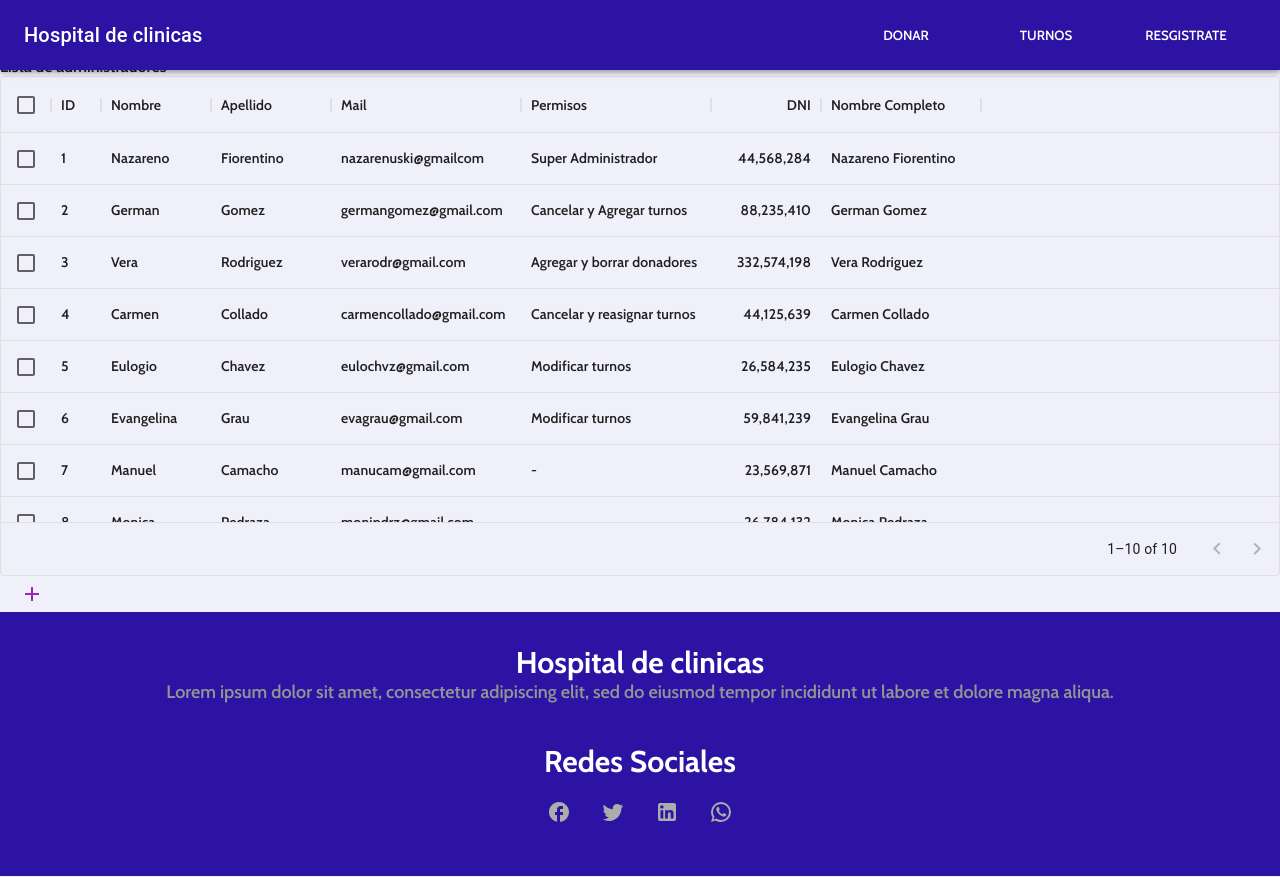
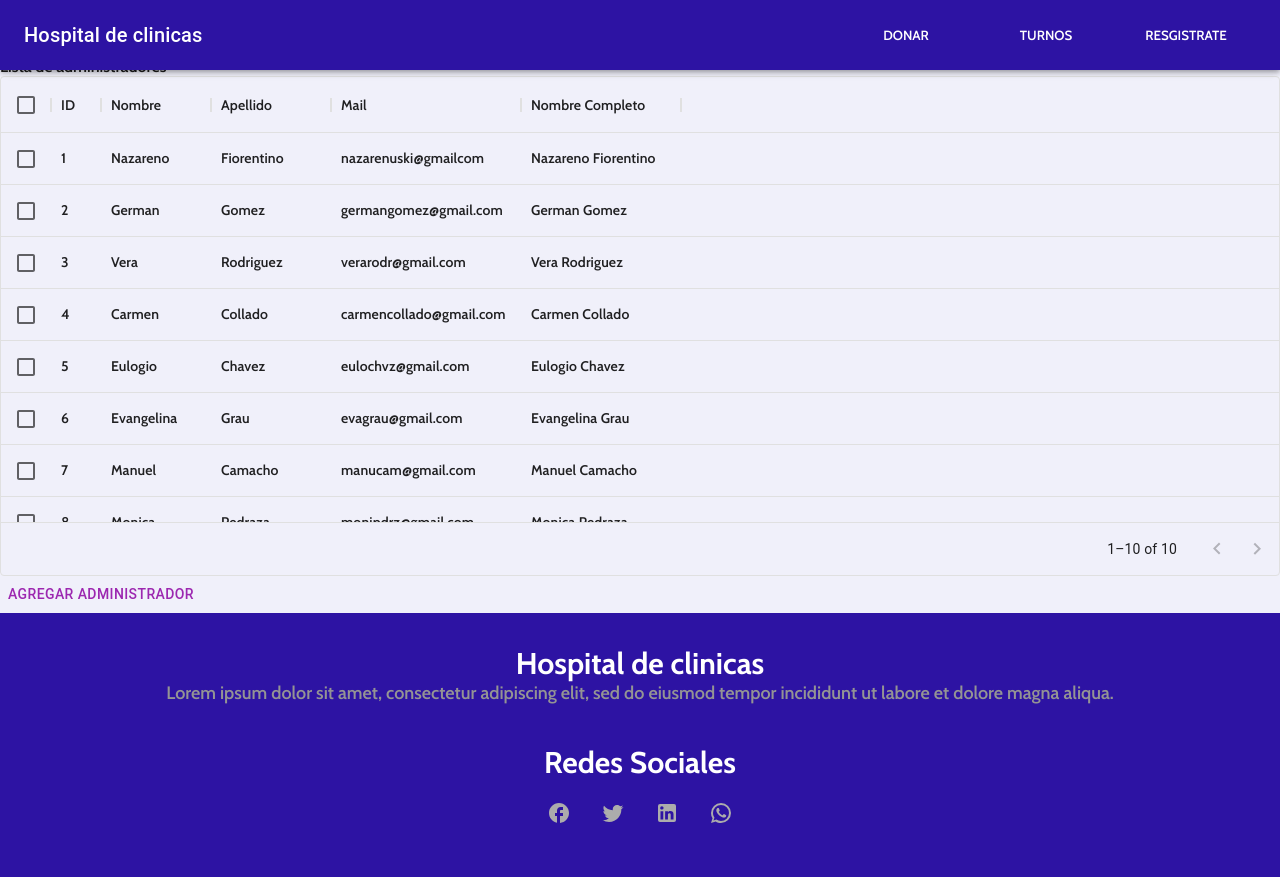
Before and after one commit to SarubbiGino/CLINICAS, a Next.js app: page /infoAdmins/infoAdm in a window 1280 px wide. Built offline with nearby package versions, Linux system fonts and the light colour scheme.

Commit message:
Update 4 files

```diff
--- a/pages/formDonar/form.module.css
+++ b/pages/formDonar/form.module.css
@@ -45,5 +45,4 @@
   text-align: center;
   font-size: 25px;
   font-family: "Noto Sans" sans-serif;
-  text-decoration: underline blue;
 }
--- a/pages/infoAdmins/info.module.css
+++ b/pages/infoAdmins/info.module.css
@@ -1,4 +1,24 @@
 .botonAdd {
+  font-size: 9px;
   margin-top: -75px;
-  margin-left: 30px;
+  flex-direction: column;
+
+  margin-left: 23px;
 }
+.boton2 {
+  display: flex;
+  flex-direction: column;
+  justify-content: center;
+  align-items: center;
+  text-align: center;
+  align-content: center;
+  margin-top: 20px;
+}
+.admin {
+  display: flex;
+  flex-direction: column;
+  margin: 10px;
+}
+.tituloAdmin {
+  text-align: center;
+}
--- a/pages/infoAdmins/infoAdm.tsx
+++ b/pages/infoAdmins/infoAdm.tsx
@@ -3,9 +3,9 @@ import useSWR from 'swr'
 import { DataGrid, GridColDef, GridValueGetterParams } from '@mui/x-data-grid';
 import { getMaxListeners } from 'process';
 import { createStyles, makeStyles, Theme } from '@material-ui/core/styles';
-import AddIcon from '@mui/icons-material/Add';
 import Button from '@mui/material/Button';
 import estilos from '../infoAdmins/info.module.css'
+import AddIcon from '../infoAdmins/modalAdd'
 
 
 const columns: GridColDef[] = [
@@ -13,19 +13,6 @@ const columns: GridColDef[] = [
   { field: 'firstName', headerName: 'Nombre', width: 110 },
   { field: 'lastName', headerName: 'Apellido', width: 120 },
   { field: 'mail', headerName: 'Mail', width: 190 },
-
-  {
-    field: 'perm',
-    headerName: 'Permisos',
-    type: 'TextField',
-    width: 190,
-  },
-  {
-    field: 'dni',
-    headerName: 'DNI',
-    type: 'number',
-    width: 110,
-  },
 
   {
     field: 'fullName',
@@ -39,16 +26,16 @@ const columns: GridColDef[] = [
 ];
 
 const rows = [
-  { id: 1, lastName: 'Fiorentino', firstName: 'Nazareno', perm: 'Super Administrador', dni: 44568284, mail: 'nazarenuski@gmailcom' },
-  { id: 2, lastName: 'Gomez', firstName: 'German', perm: 'Cancelar y Agregar turnos', dni: 88235410, mail: 'germangomez@gmail.com'  },
-  { id: 3, lastName: 'Rodriguez', firstName: 'Vera', perm: 'Agregar y borrar donadores', dni: 332574198, mail: 'verarodr@gmail.com' },
-  { id: 4, lastName: 'Collado', firstName: 'Carmen', perm: 'Cancelar y reasignar turnos', dni: 44125639, mail: 'carmencollado@gmail.com'  },
-  { id: 5, lastName: 'Chavez', firstName: 'Eulogio', perm: 'Modificar turnos', dni: 26584235, mail: 'eulochvz@gmail.com'  },
-  { id: 6, lastName: 'Grau', firstName: 'Evangelina', perm: 'Modificar turnos', dni: 59841239, mail: 'evagrau@gmail.com'  },
-  { id: 7, lastName: 'Camacho', firstName: 'Manuel', perm: '-', dni: 23569871, mail: 'manucam@gmail.com'  },
-  { id: 8, lastName: 'Pedraza', firstName: 'Monica', perm: '-', dni: 26784132, mail: 'monipdrz@gmail.com'  },
-  { id: 9, lastName: 'Miranda', firstName: 'Mariano', perm: '-', dni: 45328943, mail: 'marianmrnd@gmail.com'  },
-  { id: 10, lastName: 'Piñero', firstName: 'Maria', perm: '-', dni: 36985245, mail: 'mariapñro@gmail.com'  },
+  { id: 1, lastName: 'Fiorentino', firstName: 'Nazareno', mail: 'nazarenuski@gmailcom' },
+  { id: 2, lastName: 'Gomez', firstName: 'German',  mail: 'germangomez@gmail.com'  },
+  { id: 3, lastName: 'Rodriguez', firstName: 'Vera', mail: 'verarodr@gmail.com' },
+  { id: 4, lastName: 'Collado', firstName: 'Carmen',mail: 'carmencollado@gmail.com'  },
+  { id: 5, lastName: 'Chavez', firstName: 'Eulogio',  mail: 'eulochvz@gmail.com'  },
+  { id: 6, lastName: 'Grau', firstName: 'Evangelina', mail: 'evagrau@gmail.com'  },
+  { id: 7, lastName: 'Camacho', firstName: 'Manuel',mail: 'manucam@gmail.com'  },
+  { id: 8, lastName: 'Pedraza', firstName: 'Monica',  mail: 'monipdrz@gmail.com'  },
+  { id: 9, lastName: 'Miranda', firstName: 'Mariano',  mail: 'marianmrnd@gmail.com'  },
+  { id: 10, lastName: 'Piñero', firstName: 'Maria', mail: 'mariapñro@gmail.com'  },
   /*{ id: 11, lastName: 'Valdes', firstName: 'Luis', age: 65, dni: 30254678, mail: 'luisvlades@gmail.com'  },
   { id: 12, lastName: '', firstName: '', age:, dni: , mail: ''  },
   { id: 13, lastName: '', firstName: '', age:, dni: , mail: ''  },
@@ -69,10 +56,8 @@ export default function DataTable() {
         checkboxSelection
       />
     </div>
+    <AddIcon/>
 
-    <Button className={estilos.botonAdd} color="secondary" aria-label="add">
-            <AddIcon />
-          </Button>
     </React.Fragment>
 
   );
--- /dev/null
+++ b/pages/infoAdmins/modalAdd.tsx
@@ -0,0 +1,55 @@
+import * as React from 'react';
+import Box from '@mui/material/Box';
+import Button from '@mui/material/Button';
+import Typography from '@mui/material/Typography';
+import Modal from '@mui/material/Modal';
+import TextField from '@mui/material/TextField';
+import FormControlLabel from '@mui/material/FormControlLabel';
+import Checkbox from '@mui/material/Checkbox';
+import estilos from '../infoAdmins/info.module.css'
+import AddIcon from '@mui/icons-material/Add';
+
+const style = {
+  position: 'absolute' as 'absolute',
+  top: '50%',
+  left: '50%',
+  transform: 'translate(-50%, -50%)',
+  width: 400,
+  bgcolor: 'background.paper',
+  border: '2px solid #000',
+  boxShadow: 24,
+  p: 4,
+};
+
+export default function BasicModal() {
+  const [open, setOpen] = React.useState(false);
+  const handleOpen = () => setOpen(true);
+  const handleClose = () => setOpen(false);
+
+  return (
+    <div>
+        <Button onClick={handleOpen} className={estilos.botonAdd} color="secondary" aria-label="add">
+            Agregar Administrador
+        </Button>
+
+      <Modal
+        open={open}
+        onClose={handleClose}
+        aria-labelledby="modal-modal-title"
+        aria-describedby="modal-modal-description"
+      >
+        <Box sx={style}>
+          <Typography className={estilos.tituloAdmin} id="modal-modal-title" variant="h6" component="h2">
+            Informacion de administradores
+          </Typography>
+            <TextField className={estilos.admin} id="outlined-basic" label="Nombre" variant="outlined" />
+            <TextField className={estilos.admin} id="outlined-basic" label="Apellido" variant="outlined" />
+            <TextField className={estilos.admin} id="outlined-basic" label="Email" variant="outlined" />
+            <div className={estilos.boton2}>
+                    <Button variant="contained">Enviar</Button>
+                </div>
+        </Box>
+      </Modal>
+    </div>
+  );
+}
```
